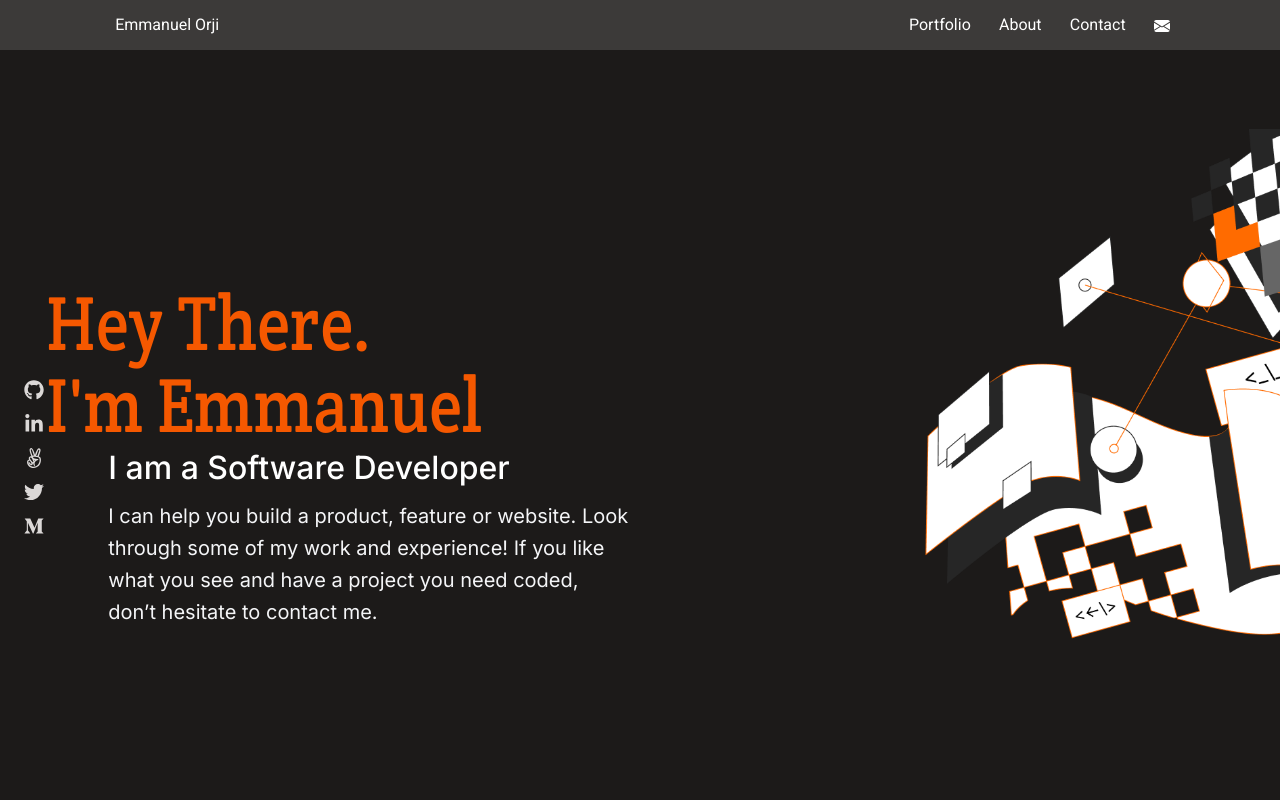
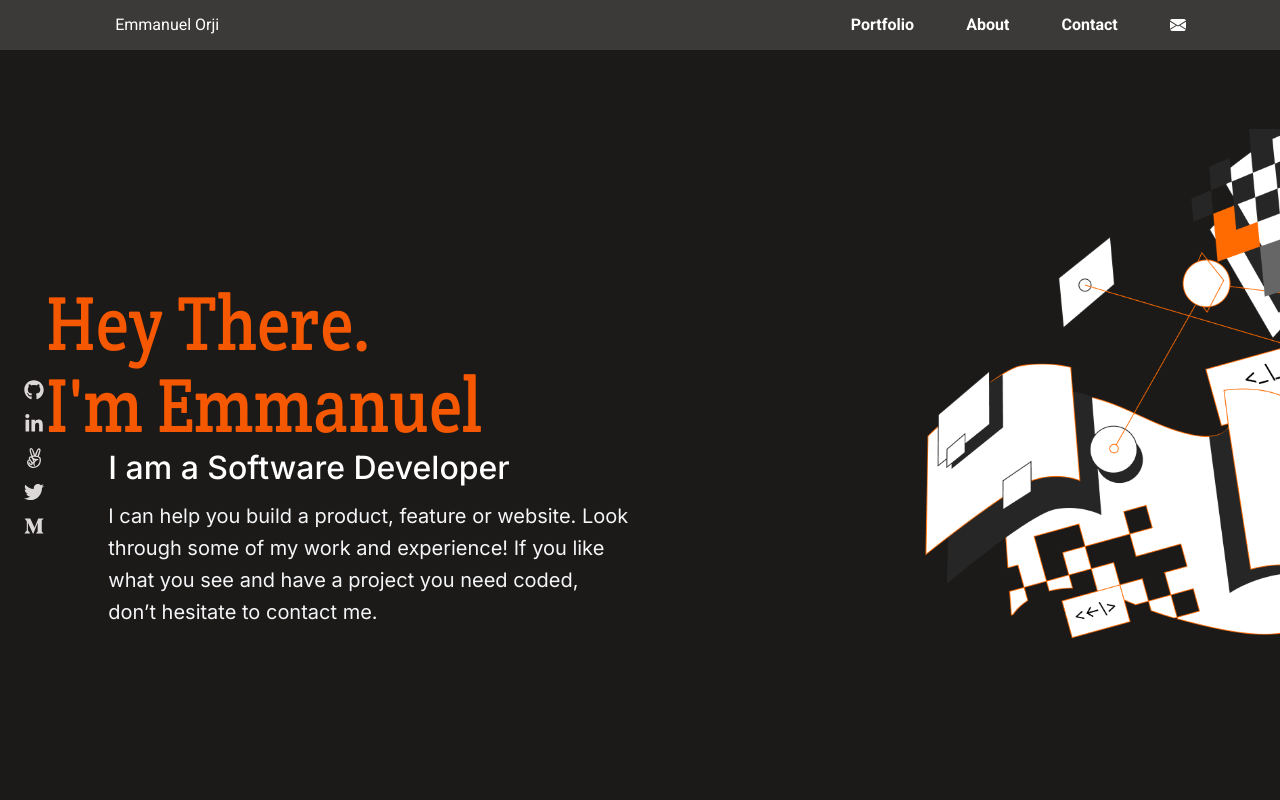
Before and after one commit to emmiiorji/portfolio, a React (Create React App) app: page / in a window 1280 px wide. Shown: the top 800 px of the page. Built offline with nearby package versions, Linux system fonts and the light colour scheme.

Commit message:
Use tailwind classes for styling mobile menu

```diff
--- a/src/components/Header.js
+++ b/src/components/Header.js
@@ -5,8 +5,19 @@ import { BsFillEnvelopeFill } from 'react-icons/bs';
 
 const Header = () => {
   const [menuOpen, setMenuOpen] = useState(false);
+  const [menuClosing, setMenuClosing] = useState(false);
   const [isMobile, setIsMobile] = useState(window.innerWidth < 768);
-  const toggleMenu = () => setMenuOpen(!menuOpen);
+  const toggleMenu = (event, menuClosing) => {
+    if (menuClosing) {
+      setMenuClosing(true);
+      setTimeout(() => {
+        setMenuOpen(!menuOpen);
+        setMenuClosing(false);
+      }, 800); // Waiting for closing menu animation to finish
+    } else {
+      setMenuOpen(!menuOpen);
+    }
+  };
 
   useEffect(() => {
     window.addEventListener('resize', () => {
@@ -15,29 +26,36 @@ const Header = () => {
   }, []);
 
   return (
-    <header>
+    <header className="font-roboto">
       <nav
-        className={`toolbar ${menuOpen ? 'show-mobile-menu' : ''}`}
-        style={{ animation: `${menuOpen ? 'slideIn 1s ease-in-out' : ''}` }}
+        className={`flex ${menuOpen ? 'animate-slideIn flex-col bg-customGrey h-screen w-screen absolute ' : 'justify-between'} ${`${menuClosing ? 'animate-slideOut' : ''}`} py-2.5 px-3 bg-customGrey h-12 text-white toolbar`}
       >
-        <a href="/" id="author-name">Emmanuel Orji</a>
-        <div id="mobile-menu">
+        <a className={`${menuOpen ? 'hidden' : ''}`} href="/" id="author-name">Emmanuel Orji</a>
+        <div className={`mr-3 flex items-center ${menuOpen ? 'self-end ' : ''}`} id="mobile-menu">
           <GiHamburgerMenu
             id="hamburger"
-            style={{ display: `${!menuOpen && isMobile ? 'inline' : 'none'}` }}
+            className={`${!menuOpen && isMobile ? '' : 'hidden'}`}
             onClick={toggleMenu}
           />
           <AiOutlineClose
-            className="close"
-            style={{ display: `${menuOpen ? 'inline' : 'none'}` }}
-            onClick={toggleMenu}
+            className={`${!menuOpen ? 'hidden' : ''}`}
+            onClick={(event) => toggleMenu(event, true)}
           />
         </div>
-        <ul id="nav-menu">
-          <li><a href="#my-works" onClick={toggleMenu}>Portfolio</a></li>
-          <li><a href="#about-me" onClick={toggleMenu}>About</a></li>
-          <li><a href="#contact-me" onClick={toggleMenu}>Contact</a></li>
-          <li><BsFillEnvelopeFill className="fa-envelope" /></li>
+        <ul
+          className={`px-3 py-2.5 flex gap-4 ${menuOpen ? 'text-customMilk text-3xl/[44px] font-bold flex-col' : `${isMobile ? 'hidden' : 'font-semibold items-center'}`}`}
+          id="nav-menu"
+        >
+          <li className={`${menuOpen ? 'border-b border-customLighterGray' : ''}`}>
+            <a href="#my-works" className={`${menuOpen ? 'p-4' : ''}`} onClick={(event) => toggleMenu(event, true)}>Portfolio</a>
+          </li>
+          <li className={`${menuOpen ? 'border-b border-customLighterGray' : ''}`}>
+            <a href="#about-me" className={`${menuOpen ? 'p-4' : ''}`} onClick={(event) => toggleMenu(event, true)}>About</a>
+          </li>
+          <li className={`${menuOpen ? 'border-b border-customLighterGray' : ''}`}>
+            <a href="#contact-me" className={`${menuOpen ? 'p-4' : ''}`} onClick={(event) => toggleMenu(event, true)}>Contact</a>
+          </li>
+          <li><BsFillEnvelopeFill className={`${menuOpen ? 'hidden' : ''}`} /></li>
         </ul>
       </nav>
     </header>
```
